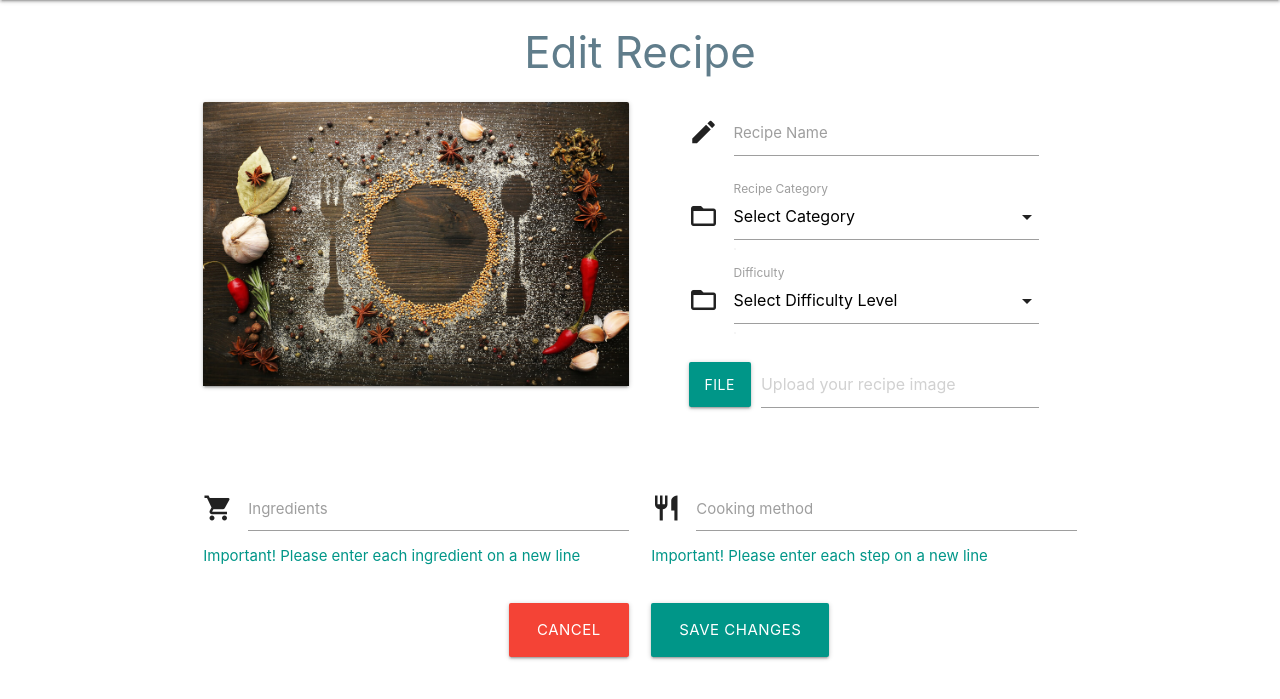
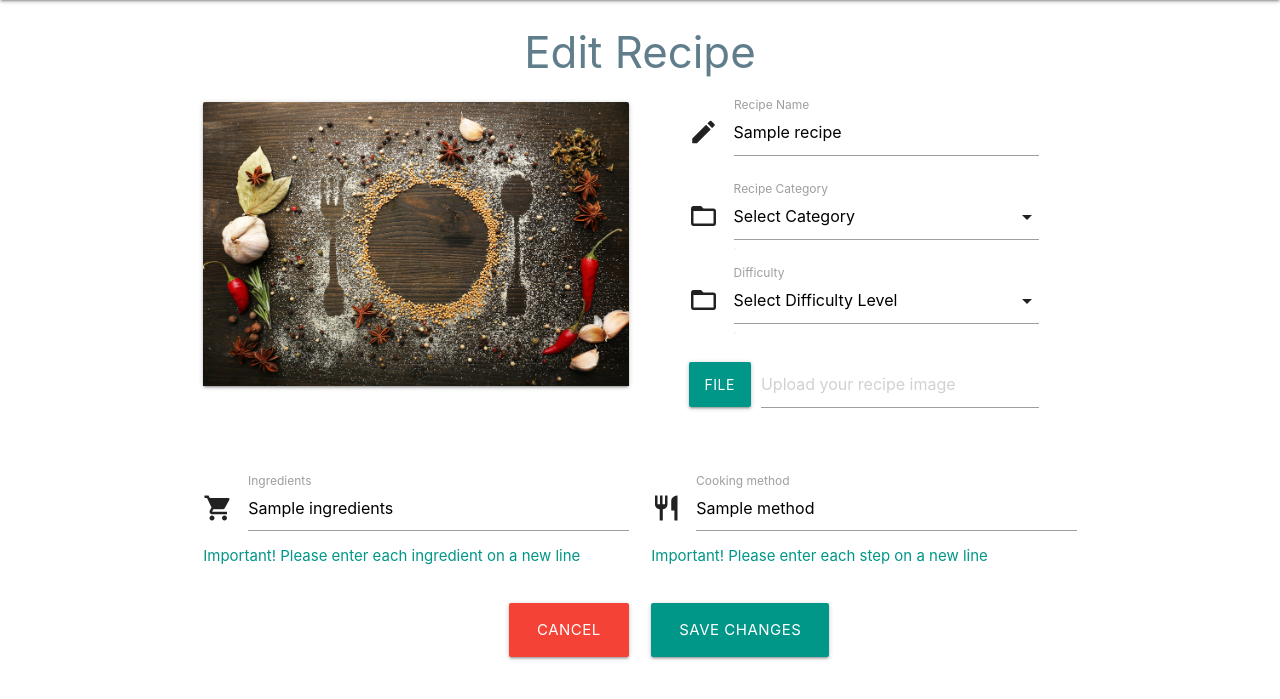
Before and after one commit to Code-Institute-Submissions/ms-project-3-v2, a Flask app: template templates/edit_recipe.html in a window 1280 px wide. Shown: the part 64-763 px from the top of the page. Run offline with Flask 2, Linux system fonts and the light colour scheme; the template is opened without the code that fills it: most values are stand-ins (such as "Sample title", 1, 10 or a date in 2020); some libraries are stand-ins or nearby versions.

Commit message:
Bind data to edit recipe form

```diff
--- a/templates/edit_recipe.html
+++ b/templates/edit_recipe.html
@@ -23,7 +23,7 @@
                             <!-- recipe name -->
                             <div class="input-field col s12 m10 offset-m1">
                                 <i class="material-icons prefix">create</i>
-                                <input id="recipe_name" type="text" name="recipe_name" class="validate" required>
+                                <input id="recipe_name" value="{{ recipe.recipe_name }}" type="text" name="recipe_name" class="validate" required>
                                 <label for="recipe_name">Recipe Name</label>
                             </div>
                             <!-- recipe category -->
@@ -32,7 +32,10 @@
                                 <select id="category_name" name="category_name" class="validate" required>
                                     <option value="" disabled selected>Select Category</option>
                                         {% for category in categories %}
-                                            <option value="{{ category.category_name}}">{{ category.category_name}}</option>
+                                            {% if category.category_name == recipe.category_name %}
+                                                <option value="{{ category.category_name}}" selected>{{ category.category_name}}</option>
+                                            {% endif %}
+                                                <option value="{{ category.category_name}}">{{ category.category_name}}</option>
                                         {% endfor %}
                                 </select>
                                 <label for="category_name">Recipe Category</label>
@@ -43,7 +46,10 @@
                                 <select id="difficulty_level" name="difficulty_level" class="validate" required>
                                     <option value="" disabled selected>Select Difficulty Level</option>
                                         {% for difficulty_level in difficulty_levels %}
-                                            <option value="{{ difficulty_level.difficulty_level}}">{{ difficulty_level.difficulty_level }}</option>
+                                            {% if difficulty_level.difficulty_level == recipe.difficulty_level %}
+                                                <option value="{{ difficulty_level.difficulty_level}}" selected>{{ difficulty_level.difficulty_level }}</option>
+                                            {% endif %}
+                                                <option value="{{ difficulty_level.difficulty_level}}">{{ difficulty_level.difficulty_level }}</option>
                                         {% endfor %}
                                 </select>
                                 <label for="difficulty_level">Difficulty</label>
@@ -65,14 +71,14 @@
                     <!-- recipe ingredients -->
                         <div class="input-field col s12 m6">
                             <i class="material-icons prefix">shopping_cart</i>
-                            <textarea id="ingredients" name="ingredients" class="materialize-textarea validate" required></textarea>
+                            <textarea id="ingredients" name="ingredients" class="materialize-textarea validate" required>{{ recipe.ingredients }}</textarea>
                             <label for="ingredients">Ingredients</label>
                             <p class="teal-text">Important! Please enter each ingredient on a new line</p>
                         </div>
                     <!-- recipe cooking method -->
                         <div class="input-field col s12 m6">
                             <i class="material-icons prefix">restaurant</i>
-                            <textarea id="method" name="method" class="materialize-textarea validate" required></textarea>
+                            <textarea id="method" name="method" class="materialize-textarea validate" required>{{ recipe.method }}</textarea>
                             <label for="method">Cooking method</label>
                             <p class="teal-text">Important! Please enter each step on a new line</p>
                         </div>
```
